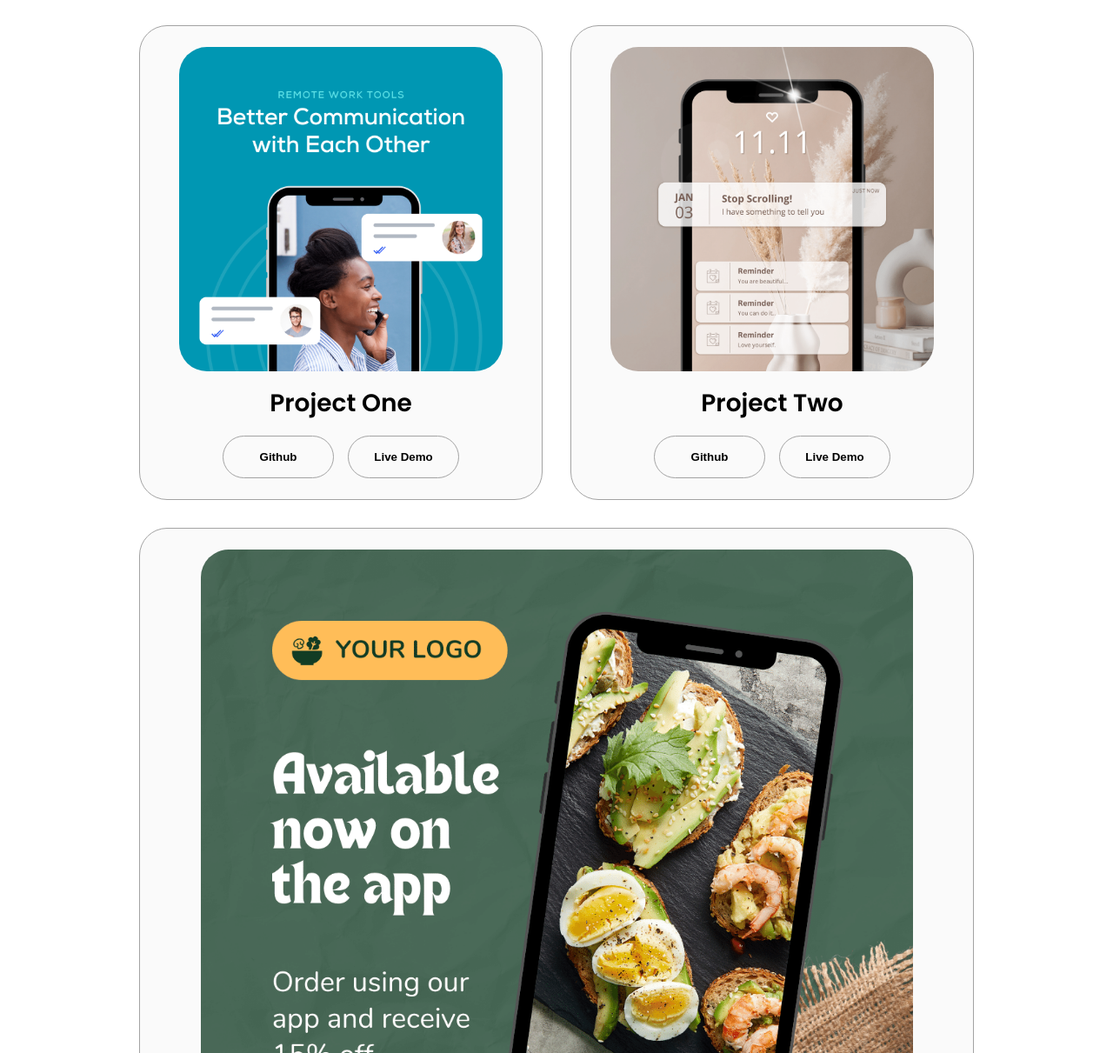
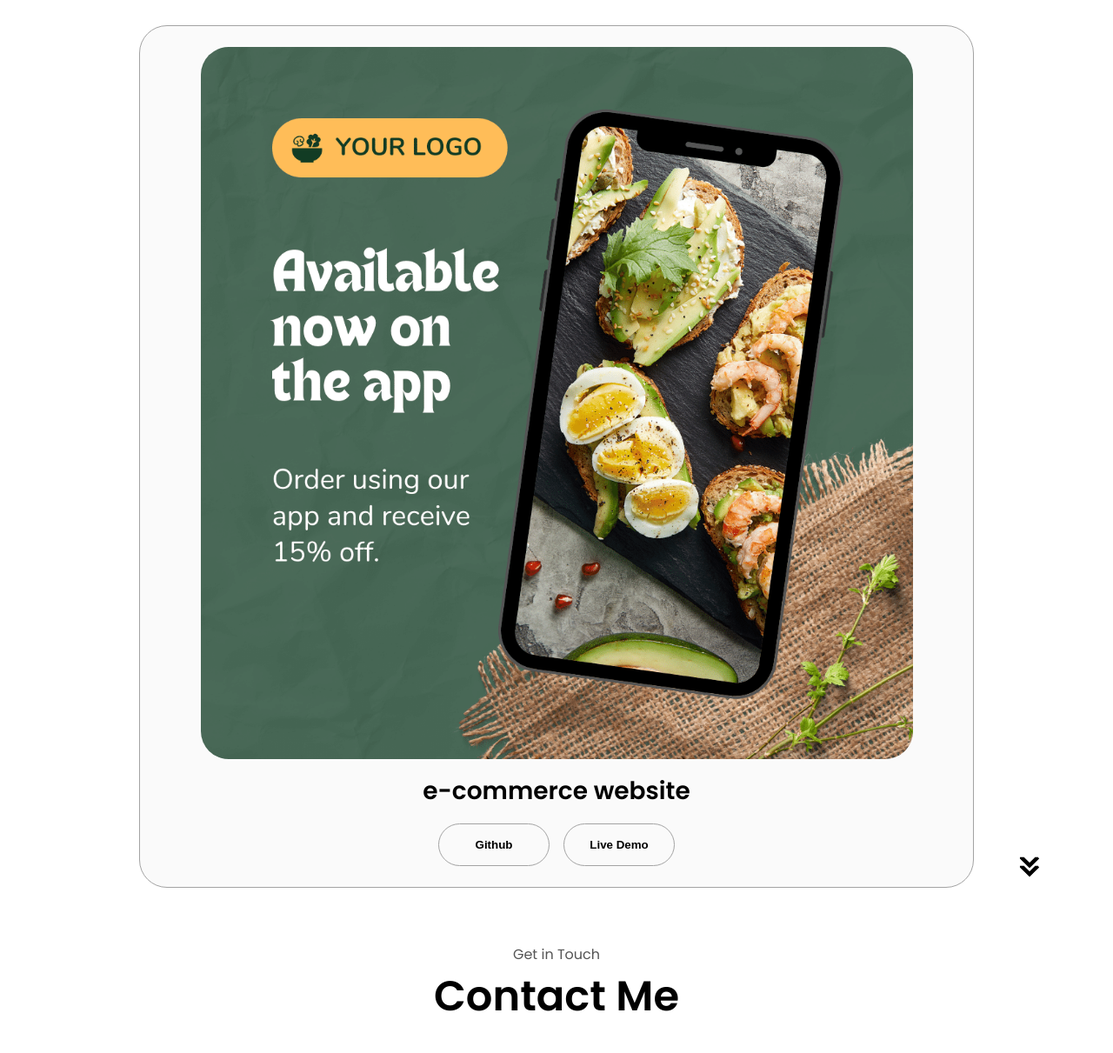
Before and after one commit to ravikant-khati/my-personal-portfolio, a plain HTML site: page index.html in a window 1280 px wide. Shown: the part 2564-3775 px from the top of the page at 87% size. Drawn offline with Linux system fonts and the light colour scheme.

Commit message:
error fixed

```diff
--- a/index.html
+++ b/index.html
@@ -237,70 +237,24 @@
           <div class="details-container color-container">
             <div class="article-container">
               <img
-                src="./assets/project-1.png"
-                alt="Project 1"
+                src="./assets/project-3.png"
+                alt="Project 3"
                 class="project-img"
               />
             </div>
-            <h2 class="experience-sub-title project-title">Project One</h2>
+            <h2 class="experience-sub-title project-title">
+              e-commerce website
+            </h2>
             <div class="btn-container">
               <button
                 class="btn btn-color-2 project-btn"
-                onclick="location.href='https://github.com/'"
+                onclick="location.href='https://github.com/ravikant-khati/ravi-s-e-commerce-website'"
               >
                 Github
               </button>
               <button
                 class="btn btn-color-2 project-btn"
-                onclick="location.href='https://github.com/'"
-              >
-                Live Demo
-              </button>
-            </div>
-          </div>
-          <div class="details-container color-container">
-            <div class="article-container">
-              <img
-                src="./assets/project-2.png"
-                alt="Project 2"
-                class="project-img"
-              />
-            </div>
-            <h2 class="experience-sub-title project-title">Project Two</h2>
-            <div class="btn-container">
-              <button
-                class="btn btn-color-2 project-btn"
-                onclick="location.href='https://github.com/'"
-              >
-                Github
-              </button>
-              <button
-                class="btn btn-color-2 project-btn"
-                onclick="location.href='https://github.com/'"
-              >
-                Live Demo
-              </button>
-            </div>
-          </div>
-          <div class="details-container color-container">
-            <div class="article-container">
-              <img
-                src="./assets/project-3.png"
-                alt="Project 3"
-                class="project-img"
-              />
-            </div>
-            <h2 class="experience-sub-title project-title">Project Three</h2>
-            <div class="btn-container">
-              <button
-                class="btn btn-color-2 project-btn"
-                onclick="location.href='https://github.com/'"
-              >
-                Github
-              </button>
-              <button
-                class="btn btn-color-2 project-btn"
-                onclick="location.href='https://github.com/'"
+                onclick="location.href='https://e-commercebyravi.netlify.app/'"
               >
                 Live Demo
               </button>
```
